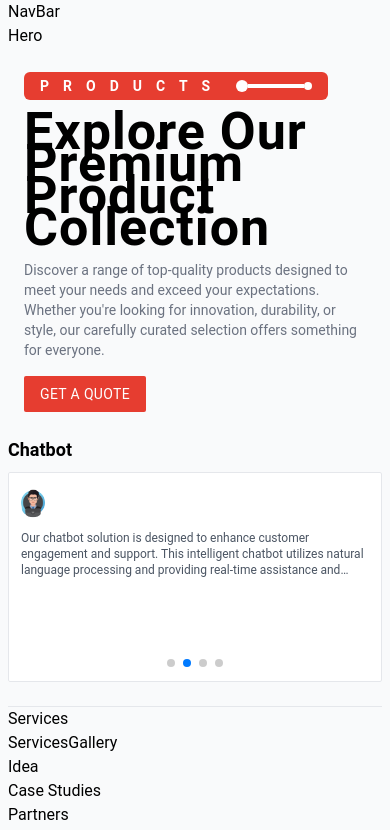
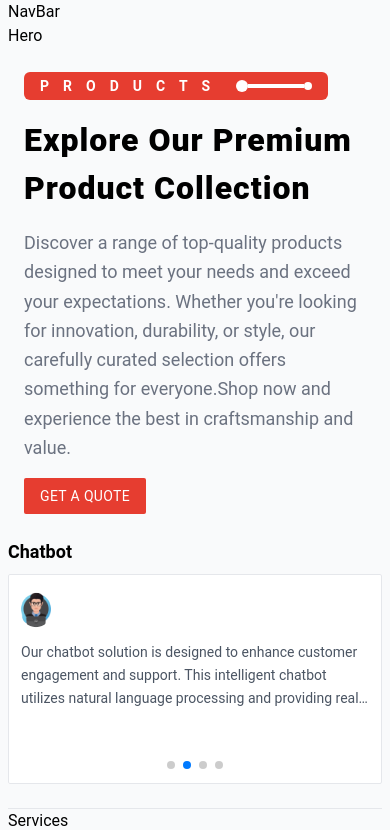
Before and after one commit to Hasindu100/Advantage-App, a Next.js app: page / in a window 390 px wide. Shown: the top 830 px of the page. Built offline with nearby package versions, Linux system fonts and the light colour scheme.

Commit message:
update the the product section

```diff
--- a/components/sections/products/products.tsx
+++ b/components/sections/products/products.tsx
@@ -134,18 +134,18 @@ export default function Products() {
                         </div>
 
                         <div className="w-full sm:w-fit">
-                            <h1 className="text-custom-2 tracking-custom-2 font-bold text-2xl sm:text-3xl md:text-5xl">
+                            <h1 className="text-custom-4 md:text-custom-2 tracking-custom-2 font-extrabold">
                                 Explore Our Premium{" "}
                                 <br className="hidden md:block" /> Product Collection
                             </h1>
                         </div>
 
-                        <div className="max-w-2xl tracking-normal text-custom-3 text-gray-500 text-sm sm:text-base md:text-xl">
+                        <div className="max-w-2xl tracking-normal text-custom-3 text-gray-500 text-base xs:text-lg sm:text-xl md:text-2xl lg:text-xl leading-relaxed">
                             <p>
                                 Discover a range of top-quality products designed to meet your needs
                                 and exceed your expectations. Whether you're looking for innovation,
                                 durability, or style, our carefully curated selection offers something
-                                for everyone.
+                                for everyone.Shop now and experience the best in craftsmanship and value.
                             </p>
                         </div>
 
--- a/components/sections/products/productsCarousel.tsx
+++ b/components/sections/products/productsCarousel.tsx
@@ -78,7 +78,7 @@ const ProductCard = ({ title, logo, description, isSelected }) => (
                     {logo}
                 </div>
             </div>
-            <p className="text-gray-600 text-xs sm:text-sm line-clamp-3 sm:line-clamp-none">{description}</p>
+            <p className="text-gray-600 text-sm sm:text-base md:text-base leading-relaxed line-clamp-3 sm:line-clamp-none">{description}</p>
         </div>
     </div>
 );
@@ -90,7 +90,7 @@ const ProductsCarousel = () => {
         {
             title: "Warehouse Management",
             logo: (
-                <div className="w-24 sm:w-32">
+                <div className="w-28 sm:w-32">
                     <Image
                         src="/images/products/acetrac.png"
                         alt="AceTrak Logo - Warehouse Management Solution"
@@ -106,7 +106,7 @@ const ProductsCarousel = () => {
         {
             title: "Chatbot",
             logo: (
-                <div className="w-8 sm:w-12">
+                <div className="w-10 sm:w-12">
                     <Image
                         src="/images/products/sam.png"
                         alt="AI Chatbot Solution for Customer Engagement"
@@ -122,7 +122,7 @@ const ProductsCarousel = () => {
         {
             title: "CVAP (Cognitive Vision Analytics)",
             logo: (
-                <div className="w-28 sm:w-36">
+                <div className="w-32 sm:w-36">
                     <Image
                         src="/images/products/cvap.png"
                         alt="CVAP - Advanced Vision Analytics Platform"
@@ -138,7 +138,7 @@ const ProductsCarousel = () => {
         {
             title: "Planogram",
             logo: (
-                <div className="w-24 sm:w-32">
+                <div className="w-28 sm:w-32">
                     <Image
                         src="/images/products/shelf.png"
                         alt="Planogram Solution for Retail Management"
--- a/tailwind.config.ts
+++ b/tailwind.config.ts
@@ -21,6 +21,7 @@ export default {
         'custom': '13.5px',
         'custom-2': '52px',
         'custom-3': '18px',
+        'custom-4': '32px',
       },
       fontFamily: {
         sans: ['Roboto', 'sans-serif'],
```
